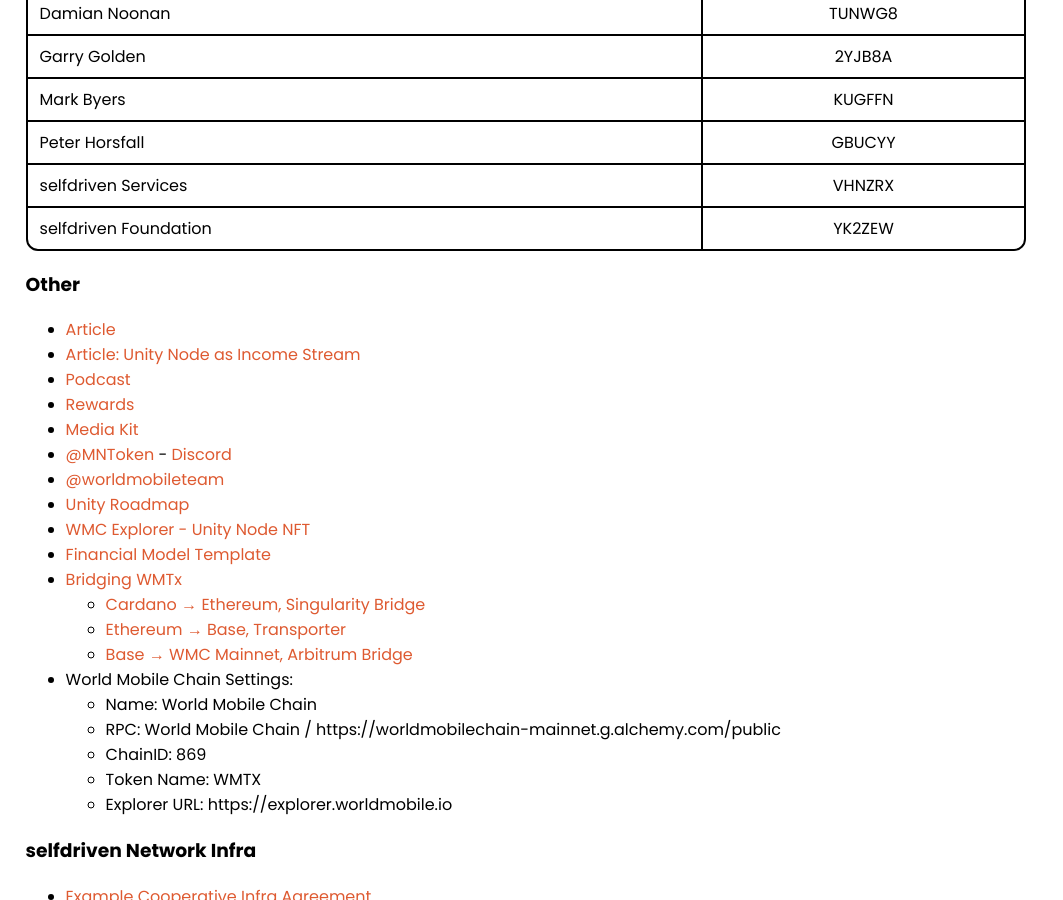
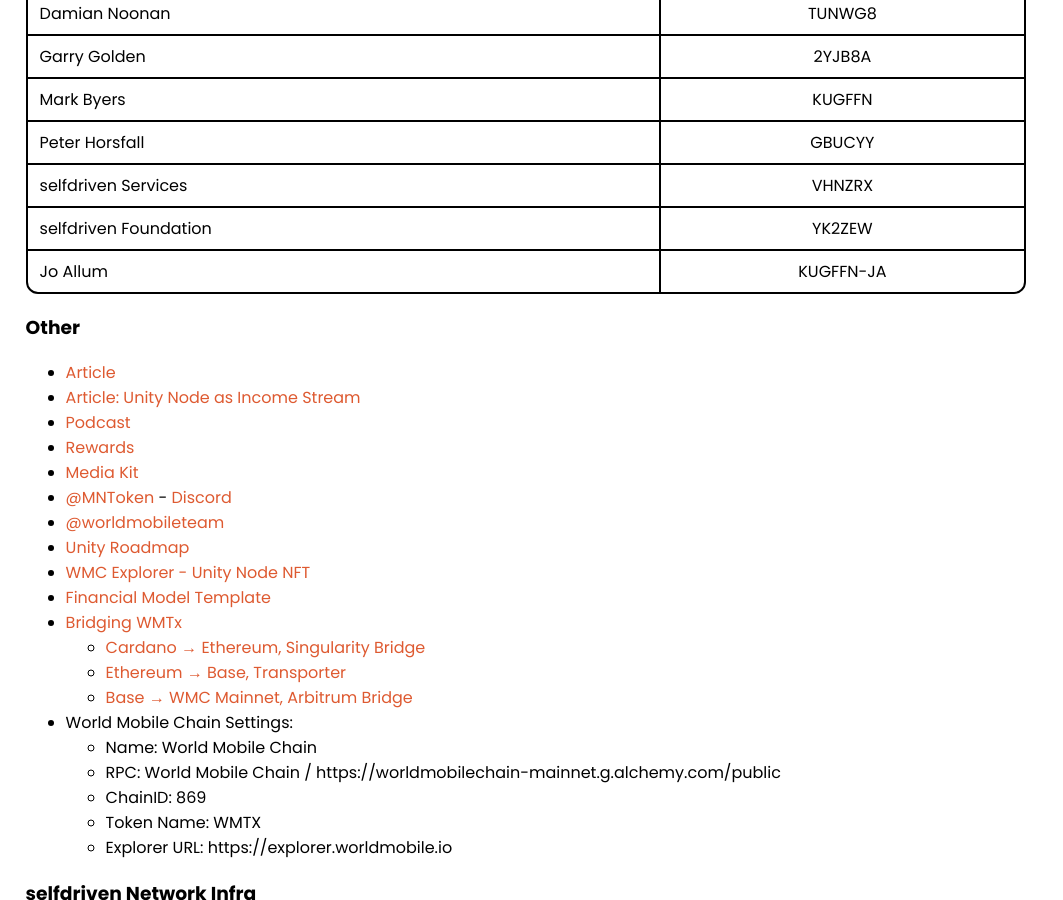
Before and after one commit to selfdriven-services/selfdriven-tel, a Jekyll site: the page built from docs/pages/resources-unity.md, in a window 1280 px wide and 900 px high, scrolled down 557 px. Shown: the whole window, without its empty margins (0-1063 px from the left). Built offline with Jekyll 4.4.1, drawn with Linux system fonts in a browser that asks for light colours.

Commit message:
Update resources-unity.md

```diff
--- a/docs/pages/resources-unity.md
+++ b/docs/pages/resources-unity.md
@@ -25,6 +25,7 @@
 |Peter Horsfall|GBUCYY|
 |selfdriven Services|VHNZRX|
 |selfdriven Foundation|YK2ZEW|
+|Jo Allum|KUGFFN-JA|
 
 ### Other
 - [Article](https://x.com/krabalot/status/1971709580817076530?s=46&t=M_z10jf1hWN5hn7liKVlVA)
```
